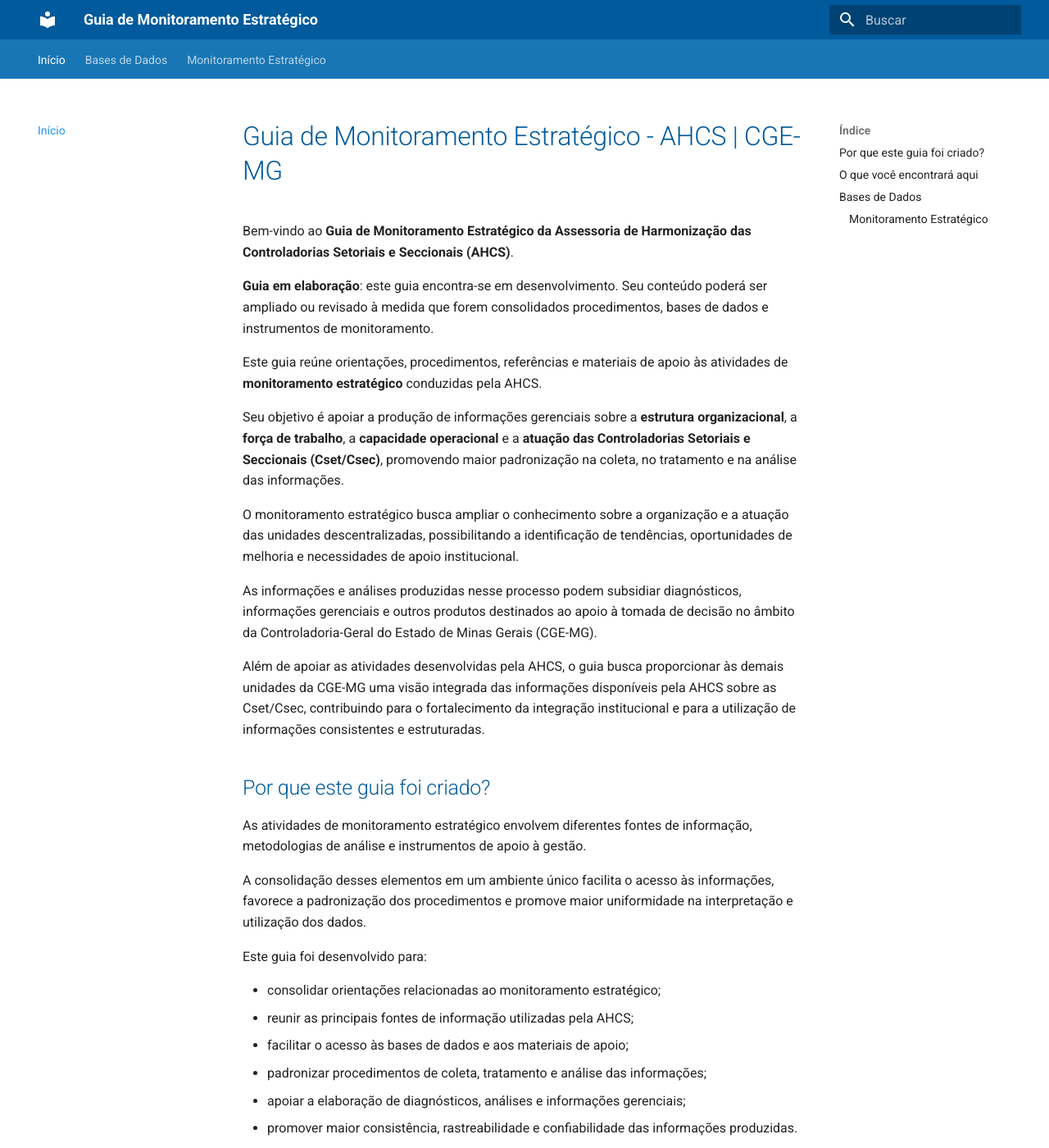
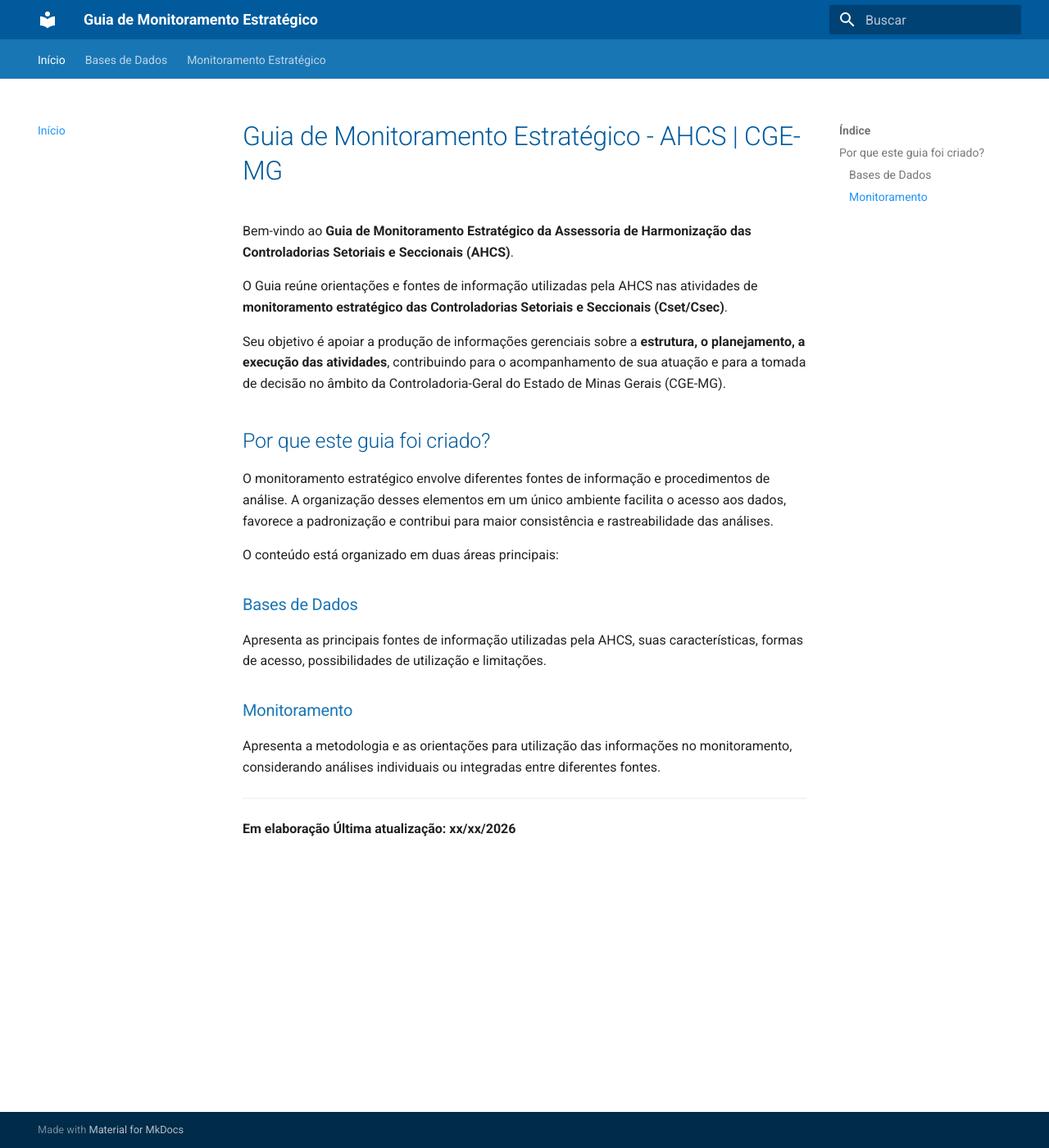
Before and after one commit to CGEMG-AHCS/guia-monitoramento-estrategico, an MkDocs documentation site: the page built from docs/index.md, in a window 1280 px wide and 1400 px high. Shown: the whole window at 82% size. Built offline with MkDocs 1.6.1 and Material for MkDocs 9.7.7, drawn with Linux system fonts in a browser that asks for light colours; some of the changed text lies outside the part shown.

Commit message:
Update index.md

```diff
--- a/docs/index.md
+++ b/docs/index.md
@@ -2,48 +2,25 @@
 
 Bem-vindo ao **Guia de Monitoramento Estratégico da Assessoria de Harmonização das Controladorias Setoriais e Seccionais (AHCS)**.
 
-**Guia em elaboração**: este guia encontra-se em desenvolvimento. Seu conteúdo poderá ser ampliado ou revisado à medida que forem consolidados procedimentos, bases de dados e instrumentos de monitoramento.
+O Guia reúne orientações e fontes de informação utilizadas pela AHCS nas atividades de **monitoramento estratégico das Controladorias Setoriais e Seccionais (Cset/Csec)**.
 
-Este guia reúne orientações, procedimentos, referências e materiais de apoio às atividades de **monitoramento estratégico** conduzidas pela AHCS.
-
-Seu objetivo é apoiar a produção de informações gerenciais sobre a **estrutura organizacional**, a **força de trabalho**, a **capacidade operacional** e a **atuação das Controladorias Setoriais e Seccionais (Cset/Csec)**, promovendo maior padronização na coleta, no tratamento e na análise das informações.
-
-O monitoramento estratégico busca ampliar o conhecimento sobre a organização e a atuação das unidades descentralizadas, possibilitando a identificação de tendências, oportunidades de melhoria e necessidades de apoio institucional.
-
-As informações e análises produzidas nesse processo podem subsidiar diagnósticos, informações gerenciais e outros produtos destinados ao apoio à tomada de decisão no âmbito da Controladoria-Geral do Estado de Minas Gerais (CGE-MG).
-
-Além de apoiar as atividades desenvolvidas pela AHCS, o guia busca proporcionar às demais unidades da CGE-MG uma visão integrada das informações disponíveis pela AHCS sobre as Cset/Csec, contribuindo para o fortalecimento da integração institucional e para a utilização de informações consistentes e estruturadas.
+Seu objetivo é apoiar a produção de informações gerenciais sobre a **estrutura, o planejamento, a execução das atividades**, contribuindo para o acompanhamento de sua atuação e para a tomada de decisão no âmbito da Controladoria-Geral do Estado de Minas Gerais (CGE-MG).
 
 ## Por que este guia foi criado?
 
-As atividades de monitoramento estratégico envolvem diferentes fontes de informação, metodologias de análise e instrumentos de apoio à gestão.
+O monitoramento estratégico envolve diferentes fontes de informação e procedimentos de análise. A organização desses elementos em um único ambiente facilita o acesso aos dados, favorece a padronização e contribui para maior consistência e rastreabilidade das análises.
 
-A consolidação desses elementos em um ambiente único facilita o acesso às informações, favorece a padronização dos procedimentos e promove maior uniformidade na interpretação e utilização dos dados.
+O conteúdo está organizado em duas áreas principais:
 
-Este guia foi desenvolvido para:
+### Bases de Dados
 
-- consolidar orientações relacionadas ao monitoramento estratégico;
-- reunir as principais fontes de informação utilizadas pela AHCS;
-- facilitar o acesso às bases de dados e aos materiais de apoio;
-- padronizar procedimentos de coleta, tratamento e análise das informações;
-- apoiar a elaboração de diagnósticos, análises e informações gerenciais;
-- promover maior consistência, rastreabilidade e confiabilidade das informações produzidas.
+Apresenta as principais fontes de informação utilizadas pela AHCS, suas características, formas de acesso, possibilidades de utilização e limitações.
 
-## O que você encontrará aqui
+### Monitoramento
 
-O conteúdo está organizado em três áreas principais:
-
-## Bases de Dados
-
-O monitoramento estratégico utiliza diferentes bases de dados de forma integrada, permitindo relacionar informações sobre estrutura, planejamento, execução, responsabilidades, demandas e resultados das unidades.
-
-A integração dessas bases com as informações disponíveis na seção Referências e Apoio possibilita o cruzamento de dados e uma visão consolidada das unidades, apoiando o acompanhamento e a tomada de decisão.
-
-### Monitoramento Estratégico
-
-Apresenta a metodologia e o objetivo do planejamento estratégico, consolida o acesso às base de dados e disponibiliza materiais de apoio e outras informações relevantes.
-
+Apresenta a metodologia e as orientações para utilização das informações no monitoramento, considerando análises individuais ou integradas entre diferentes fontes.
 
 ---
 
+**Em elaboração**
 **Última atualização: xx/xx/2026**
```
